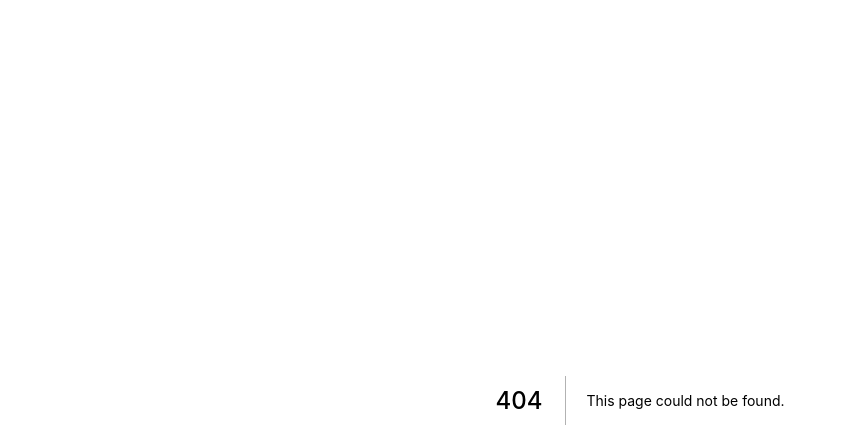
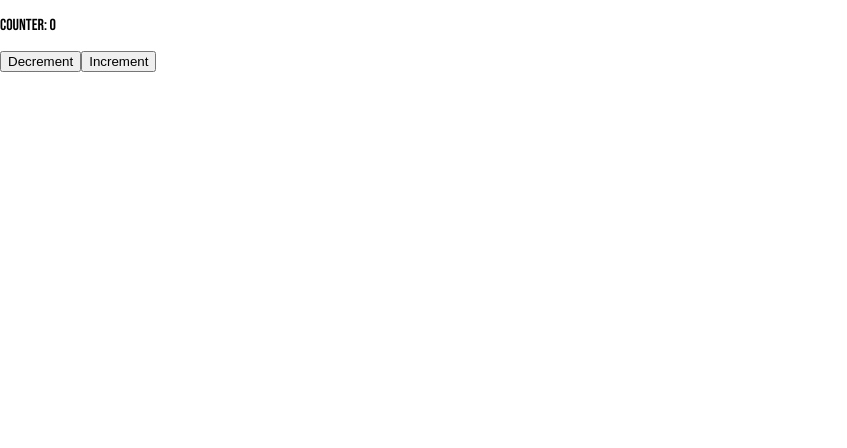
Before and after one commit to jpfraneto/the-open-source-factory, a Next.js app: page /sandbox in a window 1280 px wide. Before the commit this address had no page. Shown: the top 448 px of the page, without its empty margins (0-847 px from the left). Built offline with nearby package versions, Linux system fonts and the light colour scheme.

Commit message:
updated portfolio link

```diff
--- a/pages/index.js
+++ b/pages/index.js
@@ -22,7 +22,7 @@ export default function Home() {
           <div className={styles.btnscontainer}>
             {' '}
             <a
-              href='https://www.jpfraneto.com/'
+              href='https://www.jpfraneto.com/#portfolio'
               target='_blank'
               rel='noreferrer'
               className={styles.learnMoreBtn}
--- /dev/null
+++ b/pages/sandbox.js
@@ -0,0 +1,14 @@
+import React, { useState } from 'react';
+
+const Sandbox = () => {
+  const [counter, setCounter] = useState(0);
+  return (
+    <div>
+      <p>counter: {counter}</p>
+      <button onClick={() => setCounter(x => x - 1)}>Decrement</button>
+      <button onClick={() => setCounter(x => x + 1)}>Increment</button>
+    </div>
+  );
+};
+
+export default Sandbox;
```
